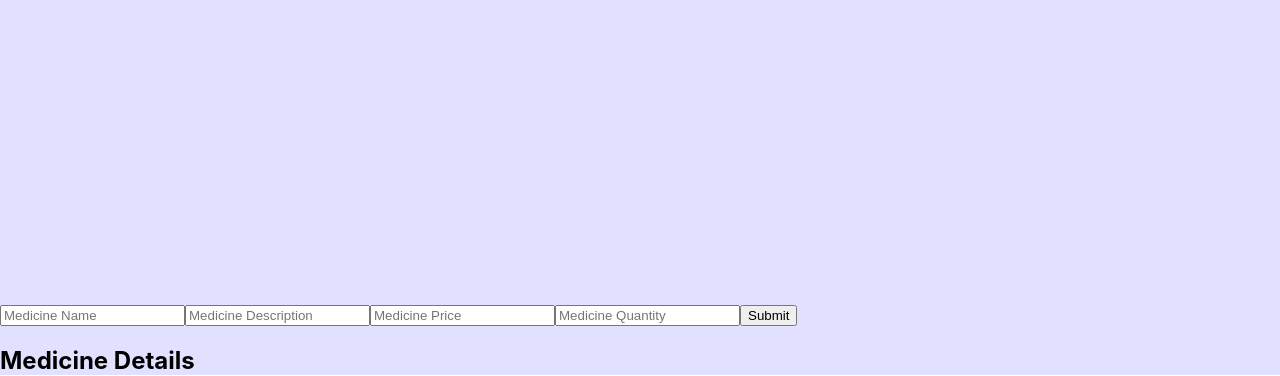
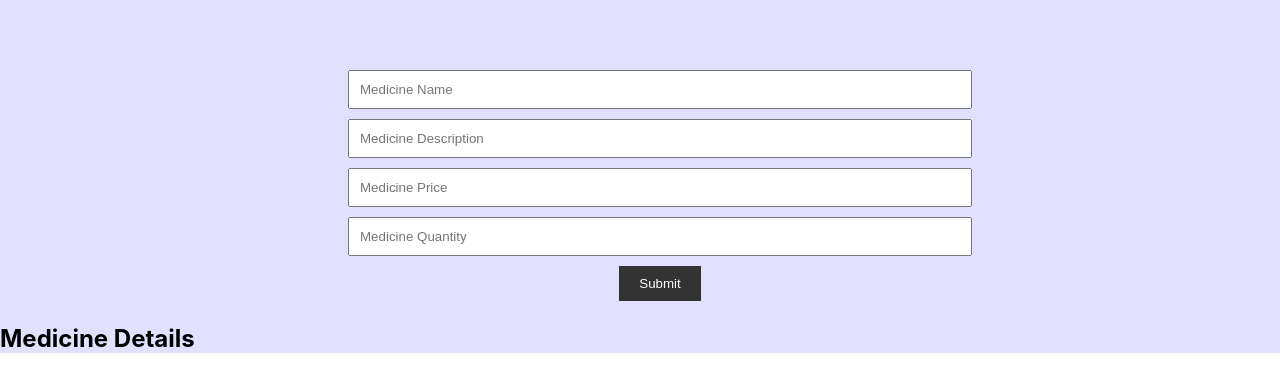
Before and after one commit to harisaini778/Medical_Shop, a React (Create React App) app: page / in a window 1280 px wide. Shown: the part 430-806 px from the top of the page. Built offline with nearby package versions, Linux system fonts and the light colour scheme.

Commit message:
Added stylesheet to the User form

```diff
--- /dev/null
+++ b/src/components/UserForm.css
@@ -0,0 +1,69 @@
+/* UserForm.css */
+
+.form {
+    display: flex;
+    flex-direction: column;
+    align-items: center;
+    margin-top: 20px;
+    position: absolute;
+    width: 55vw;
+    top :60%;
+    transform: translateX(60%);
+}
+
+.form input {
+    width: 100%;
+    padding: 10px;
+    margin-bottom: 10px;
+}
+
+.form button {
+    padding: 10px 20px;
+    background-color: #333;
+    color: #fff;
+    border: none;
+    cursor: pointer;
+}
+
+/* Media queries for responsive design */
+
+/* Small devices (phones) */
+@media (max-width: 575px) {
+    .form input {
+        width: 100%;
+    }
+
+    .form button {
+        width: 100%;
+    }
+}
+
+/* Medium devices (tablets) */
+@media (min-width: 576px) and (max-width: 991px) {
+    .form {
+        max-width: 400px;
+    }
+
+    .form input {
+        width: 100%;
+    }
+
+    .form button {
+        width: 100%;
+    }
+}
+
+/* Large devices (laptops, desktops) */
+@media (min-width: 992px) {
+    .form {
+        max-width: 600px;
+    }
+
+    .form input {
+        width: 100%;
+    }
+
+    .form button {
+        width: auto;
+    }
+}
--- a/src/components/UserForm.js
+++ b/src/components/UserForm.js
@@ -1,5 +1,6 @@
 import React, { useState, useContext } from 'react';
 import { MedicineContext } from './MedicineContextProvider';
+import './UserForm.css';
 
 const UserForm = () => {
   const { addMedicine } = useContext(MedicineContext);
@@ -27,7 +28,7 @@ const UserForm = () => {
   };
 
   return (
-    <form onSubmit={handleSubmit}>
+    <form className="form" onSubmit={handleSubmit}>
       <input
         type="text"
         name="name"
@@ -35,6 +36,7 @@ const UserForm = () => {
         onChange={handleChange}
         placeholder="Medicine Name"
         required
+        className="form__input"
       />
       <input
         type="text"
@@ -43,6 +45,7 @@ const UserForm = () => {
         onChange={handleChange}
         placeholder="Medicine Description"
         required
+        className="form__input"
       />
       <input
         type="number"
@@ -51,6 +54,7 @@ const UserForm = () => {
         onChange={handleChange}
         placeholder="Medicine Price"
         required
+        className="form__input"
       />
       <input
         type="number"
@@ -59,8 +63,9 @@ const UserForm = () => {
         onChange={handleChange}
         placeholder="Medicine Quantity"
         required
+        className="form__input"
       />
-      <button type="submit">Submit</button>
+      <button type="submit" className="form__button">Submit</button>
     </form>
   );
 };
```
